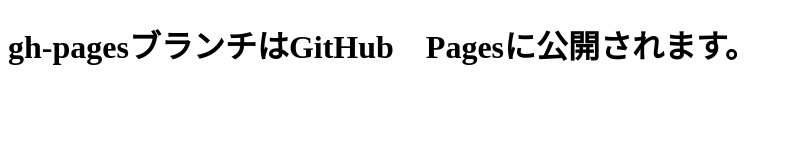
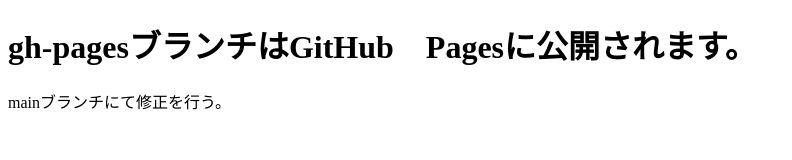
Before and after one commit to satomi-m55/git-study, a plain HTML site: page index.html in a window 1280 px wide. Shown: the whole page, without its empty margins (0-792 px from the left). Drawn offline with Linux system fonts and the light colour scheme.

Commit message:
練習問題

```diff
--- a/index.html
+++ b/index.html
@@ -7,5 +7,6 @@
 </head>
 <body>
     <h1>gh-pagesブランチはGitHub　Pagesに公開されます。</h1>
+    <p>mainブランチにて修正を行う。</p>
 </body>
 </html>
```
